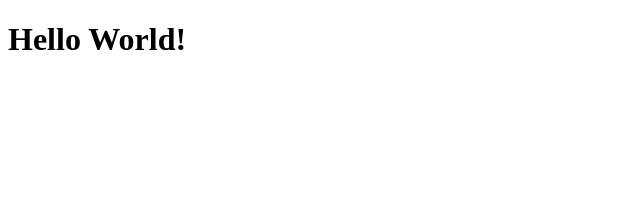
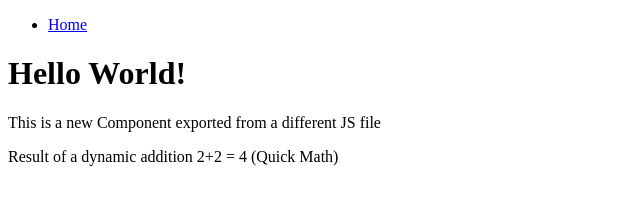
Before and after one commit to rsingh28/ReactJS-BoilerPlate, a React app: page / in a window 1280 px wide. Shown: the whole page, without its empty margins (0-640 px from the left). Built offline with nearby package versions, Linux system fonts and the light colour scheme.

Commit message:
Single + Multiple Components

```diff
--- a/src/app/index.js
+++ b/src/app/index.js
@@ -1,19 +1,29 @@
 
 import React from 'react';
 import { render } from 'react-dom';
+import { Header } from "../components/Header"; // Including the component to the file. No need to specify .js with the file name(That'll result in an error)
+import { Home } from "../components/Home";     // Including the component to the file
 
+// App is a component here. This is the general way of making a component
 class App extends React.Component {
 
 	render(){
 		return(
 			<div>
+				<div>
+					<Header/>  {/* This is how we include the exported component */}
+				</div>
 				<h1>Hello World!</h1>
+				<div>
+					<Home/>    {/* This is how we include the exported component */}
+				</div>
 			</div>
 		);
 	}
 
 }
 
-render(<App/>, window.document.getElementById("test"));
+// render(component, location to place) is the general form of render() method
+render(<App/>, window.document.getElementById("test")); // Telling react where to return the component in the HTML code
 
 console.log("It works!");
--- /dev/null
+++ b/src/components/Header.js
@@ -0,0 +1,18 @@
+import React from "react";
+
+// Since we want to get this component in the index.js file, we use the export keyword
+// This is just a trivial component that creates a nav bar and adds a link to it
+export class Header extends React.Component{
+
+	render() {
+		return(
+			<nav>
+				<ul>
+					<li>
+						<a href="#">Home</a>
+					</li>
+				</ul>
+			</nav>
+		);
+	}
+}
--- /dev/null
+++ b/src/components/Home.js
@@ -0,0 +1,18 @@
+import React from "react";
+
+// Since we want to get this component in the index.js file, we use the export keyword
+// This is just a trivial component that creates a new paragraph element inside a div tag
+export class Home extends React.Component {
+
+	render(){
+		return(
+			<div>
+				<p>This is a new Component exported from a different JS file</p>
+
+				{/* For Dynamic Calculations use curly braces */}
+				<p>Result of a dynamic addition 2+2 = {2+2} (Quick Math)</p>
+			</div>
+		);
+	}
+
+}
```
Also changed, not shown: src/index.html (+3 -0 lines), 1 other file.
